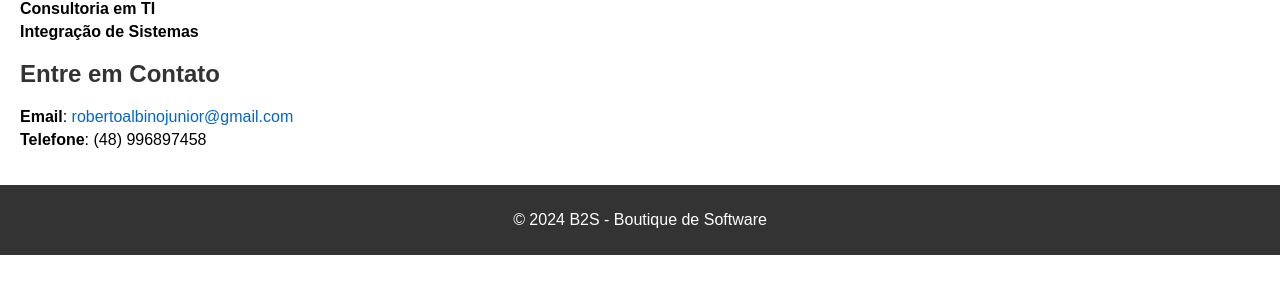
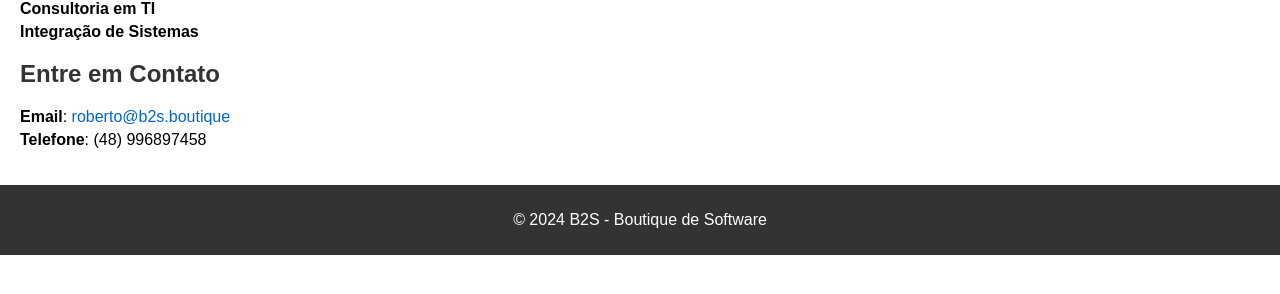
Before and after one commit to B2S-Boutique-Software/site, a Jekyll site: the page built from index.md, in a window 1280 px wide. Shown: the part 332-626 px from the top of the page. Built offline with Jekyll 4.4.1, drawn with Linux system fonts in a browser that asks for light colours.

Commit message:
Ajustando SEO

```diff
--- a/CNAME
+++ /dev/null
@@ -1 +0,0 @@
-b2s.boutique
--- a/_config.yml
+++ b/_config.yml
@@ -1,5 +1,5 @@
 title: "B2S - Boutique de Software"
-email: "robertoalbinojunior@gmail.com"
+email: "roberto@b2s.boutique"
 description: "Soluções de software sob medida para o seu negócio."
 url: "https://www.b2s.boutique"
 telefone: (48) 996897458
--- a/_layouts/default.html
+++ b/_layouts/default.html
@@ -3,6 +3,7 @@
 <head>
   <meta charset="UTF-8">
   <title>{{ page.title }}</title>
+  {% seo %}
   <meta name="description" content="{{ site.description }}">
   <meta name="viewport" content="width=device-width, initial-scale=1">
   <link rel="stylesheet" href="{{ '/assets/css/style.css' | relative_url }}">
```
